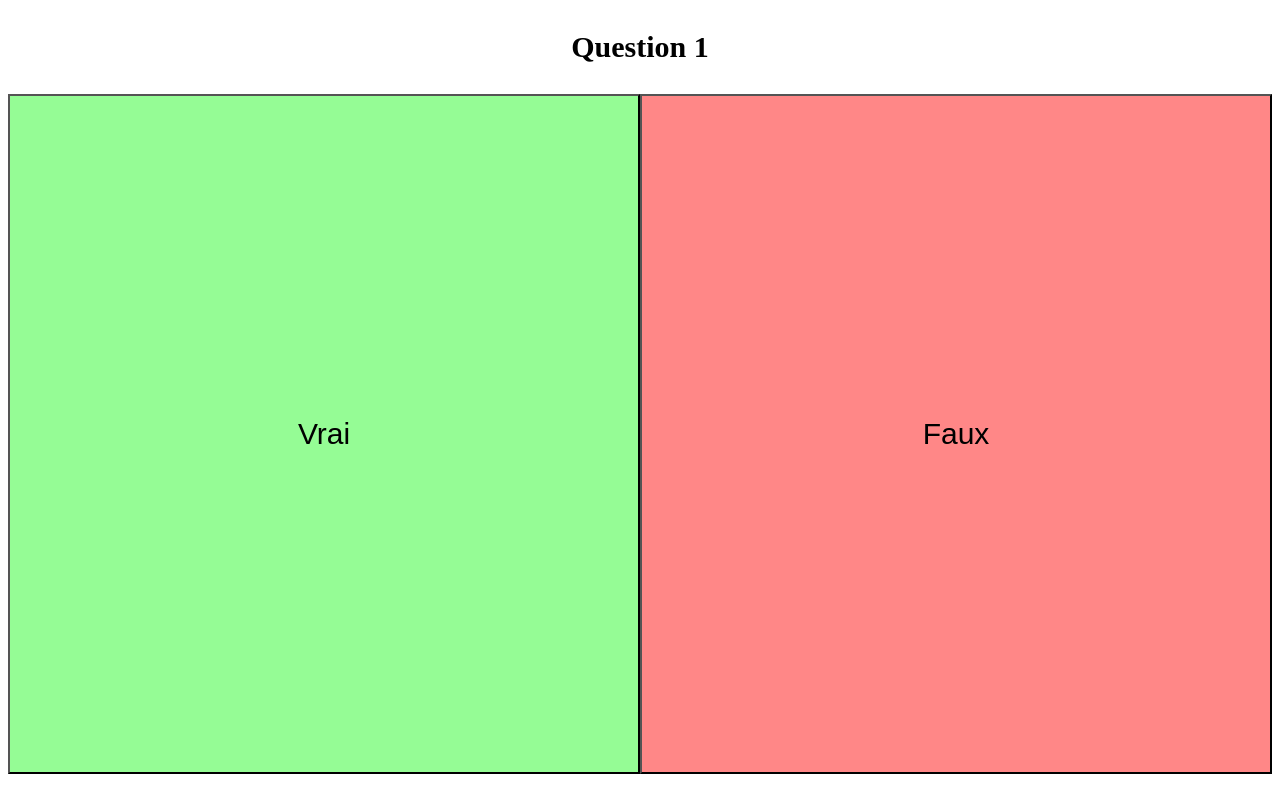
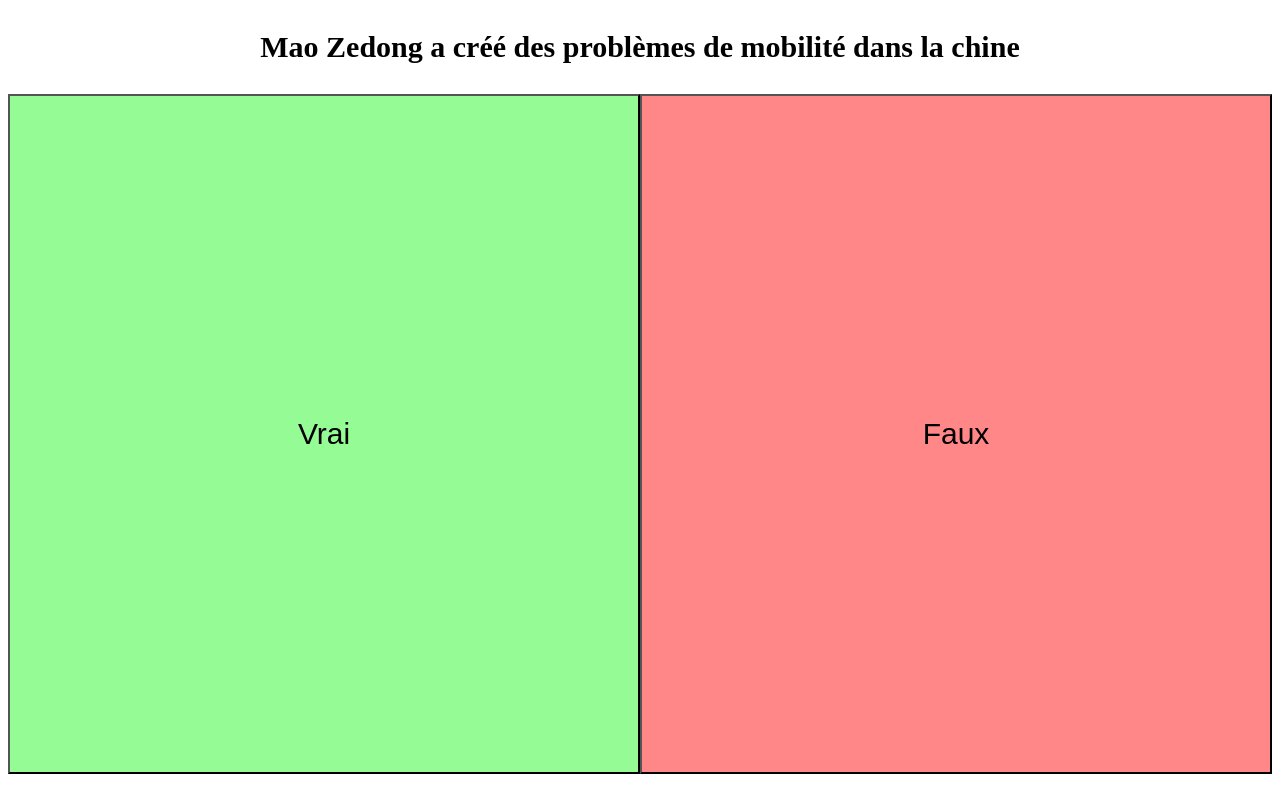
Before and after one commit to TobinBraun/VraiOuFaux, a plain HTML site: page index.html in a window 1280 px wide. Drawn offline with Linux system fonts and the light colour scheme.

Commit message:
Fixed q1

```diff
--- a/index.html
+++ b/index.html
@@ -6,7 +6,7 @@
         <link rel="stylesheet" href="styles.css">
     </head>
     <body>
-        <h3 id="question">Question 1</h3>
+        <h3 id="question">Mao Zedong a créé des problèmes de mobilité dans la chine</h3>
         <div id="buttonDiv">
             <button id="vrai" onclick='answer("v")'>Vrai</button>
             <button id="faux" onclick='answer("f")'>Faux</button>
```
